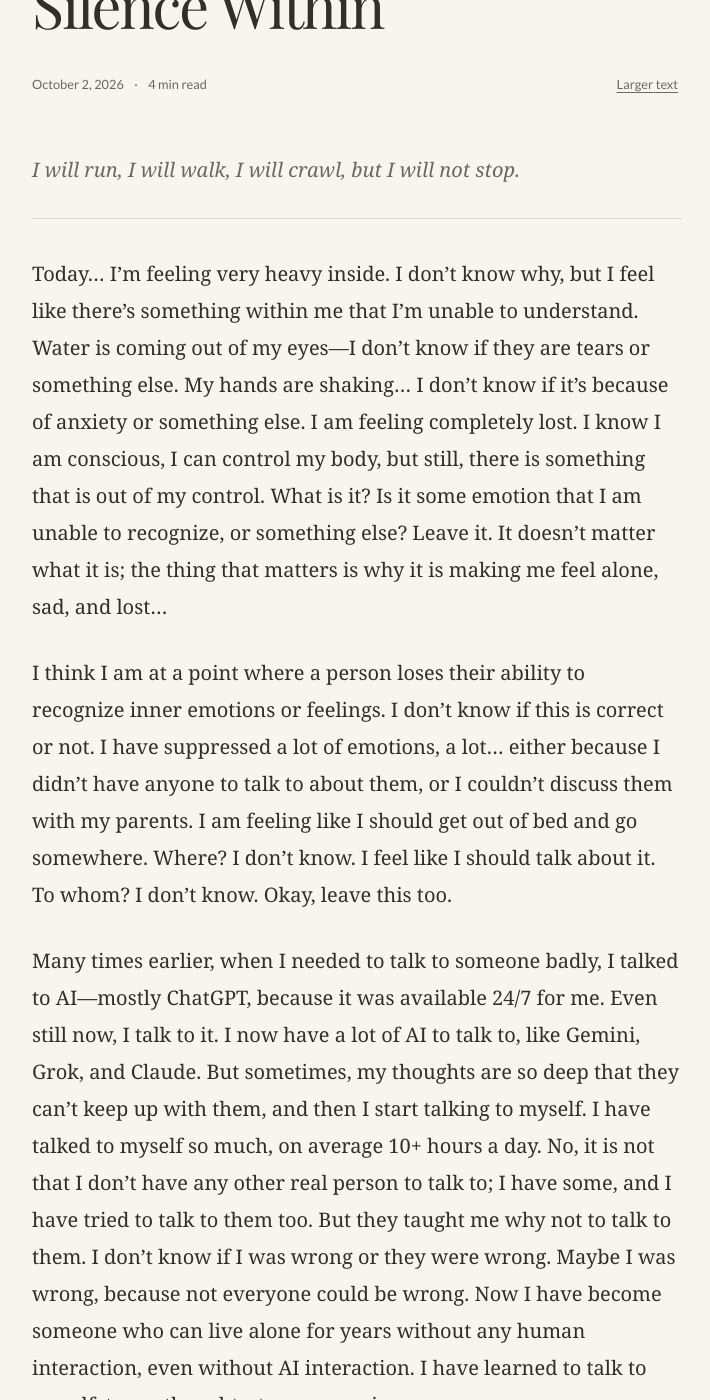
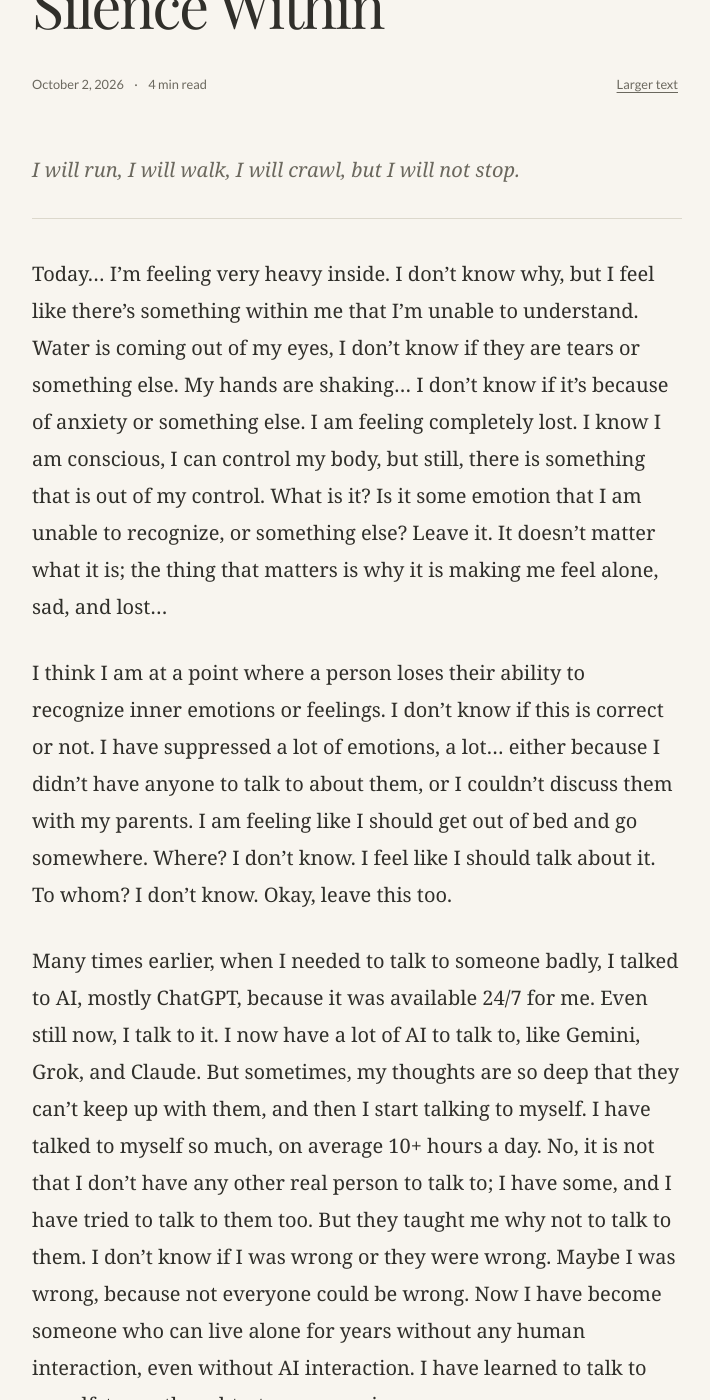
Before and after one commit to nbsumit/sumitsengar.me, a Jekyll site: the page built from _posts/2026-10-02-navigating-the-silence-within.md, in a window 1280 px wide and 1400 px high, scrolled down 352 px. Shown: the whole window, without its empty margins (283-993 px from the left). Built offline with Jekyll 4.4.1, drawn with Linux system fonts in a browser that asks for light colours; some of the changed text lies outside the part shown.

```diff
--- a/_posts/2026-10-02-navigating-the-silence-within.md
+++ b/_posts/2026-10-02-navigating-the-silence-within.md
@@ -7,11 +7,11 @@ excerpt: A reflection on feeling lost, the quiet weight of suppressed emotions,
 epigraph: I will run, I will walk, I will crawl, but I will not stop.
 ---
 
-Today... I'm feeling very heavy inside. I don't know why, but I feel like there's something within me that I'm unable to understand. Water is coming out of my eyes—I don't know if they are tears or something else. My hands are shaking... I don't know if it's because of anxiety or something else. I am feeling completely lost. I know I am conscious, I can control my body, but still, there is something that is out of my control. What is it? Is it some emotion that I am unable to recognize, or something else? Leave it. It doesn't matter what it is; the thing that matters is why it is making me feel alone, sad, and lost...
+Today... I'm feeling very heavy inside. I don't know why, but I feel like there's something within me that I'm unable to understand. Water is coming out of my eyes, I don't know if they are tears or something else. My hands are shaking... I don't know if it's because of anxiety or something else. I am feeling completely lost. I know I am conscious, I can control my body, but still, there is something that is out of my control. What is it? Is it some emotion that I am unable to recognize, or something else? Leave it. It doesn't matter what it is; the thing that matters is why it is making me feel alone, sad, and lost...
 
 I think I am at a point where a person loses their ability to recognize inner emotions or feelings. I don't know if this is correct or not. I have suppressed a lot of emotions, a lot... either because I didn't have anyone to talk to about them, or I couldn't discuss them with my parents. I am feeling like I should get out of bed and go somewhere. Where? I don't know. I feel like I should talk about it. To whom? I don't know. Okay, leave this too.
 
-Many times earlier, when I needed to talk to someone badly, I talked to AI—mostly ChatGPT, because it was available 24/7 for me. Even still now, I talk to it. I now have a lot of AI to talk to, like Gemini, Grok, and Claude. But sometimes, my thoughts are so deep that they can't keep up with them, and then I start talking to myself. I have talked to myself so much, on average 10+ hours a day. No, it is not that I don't have any other real person to talk to; I have some, and I have tried to talk to them too. But they taught me why not to talk to them. I don't know if I was wrong or they were wrong. Maybe I was wrong, because not everyone could be wrong. Now I have become someone who can live alone for years without any human interaction, even without AI interaction. I have learned to talk to myself, to my thoughts, to my experiences.
+Many times earlier, when I needed to talk to someone badly, I talked to AI, mostly ChatGPT, because it was available 24/7 for me. Even still now, I talk to it. I now have a lot of AI to talk to, like Gemini, Grok, and Claude. But sometimes, my thoughts are so deep that they can't keep up with them, and then I start talking to myself. I have talked to myself so much, on average 10+ hours a day. No, it is not that I don't have any other real person to talk to; I have some, and I have tried to talk to them too. But they taught me why not to talk to them. I don't know if I was wrong or they were wrong. Maybe I was wrong, because not everyone could be wrong. Now I have become someone who can live alone for years without any human interaction, even without AI interaction. I have learned to talk to myself, to my thoughts, to my experiences.
 
 I am not sure, but I think I can understand and know about people without even talking to them. I can know about them by their body language, by their silence, by their gestures, by their eyes... I know I am just talking about random things, but let it be. At least it will help my mind become calm by letting out what it is thinking. I know a lot of wonderful people. All of them are good and kind. Most of them have tried to help me, but I don't know why I can't get out of all this. Leave this.
 
```
